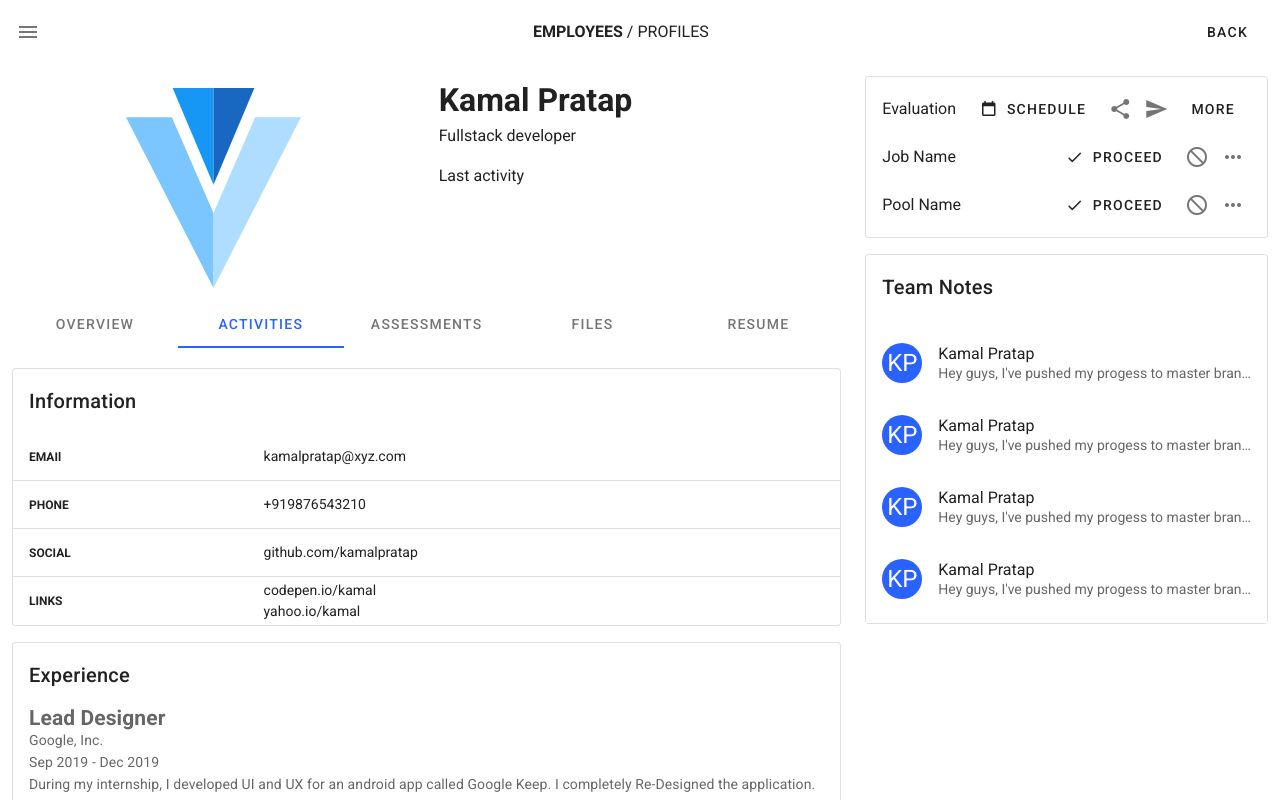
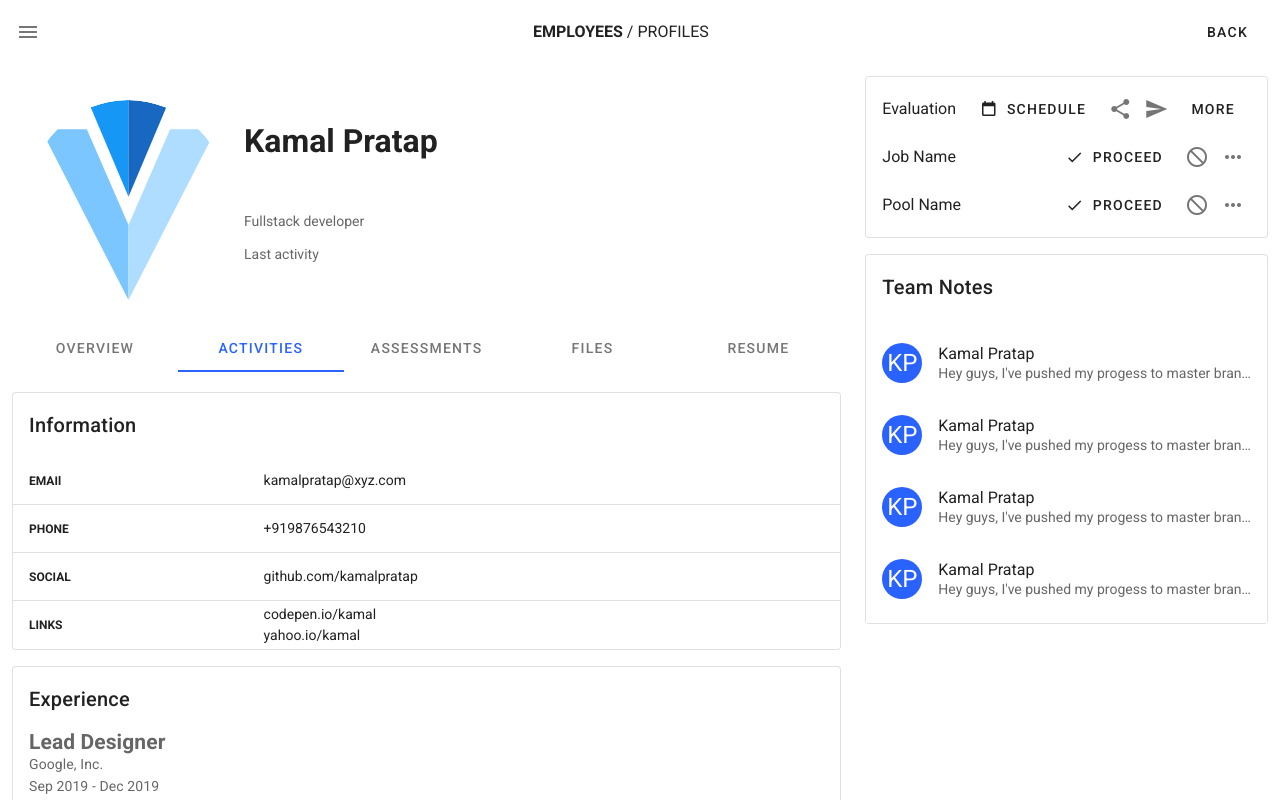
Before and after one commit to pSnehanshu/duckcart-project, a Vue app: page / in a window 1280 px wide. Shown: the top 800 px of the page. Built offline with nearby package versions, Linux system fonts and the light colour scheme.

Commit message:
updated left side user info

```diff
--- a/src/components/main-area.vue
+++ b/src/components/main-area.vue
@@ -4,16 +4,24 @@
       <!-- Left side -->
       <v-col cols="8">
         <!-- User info -->
-        <v-row>
-          <v-col>
-            <v-img :src="require('../assets/logo.svg')" class="my-3" contain height="200" />
-          </v-col>
-          <v-col>
-            <h1>Kamal Pratap</h1>
-            <p>Fullstack developer</p>
-            <p>Last activity</p>
-          </v-col>
-        </v-row>
+        <v-list three-line>
+          <v-list-item>
+            <v-list-item-avatar size="200">
+              <v-avatar size="200">
+                <v-img :src="require('../assets/logo.svg')" class="my-3" contain height="200" />
+              </v-avatar>
+            </v-list-item-avatar>
+            <v-list-item-content>
+              <v-list-item-title>
+                <h1>Kamal Pratap</h1>
+              </v-list-item-title>
+              <v-list-item-subtitle>
+                <p>Fullstack developer</p>
+                <p>Last activity</p>
+              </v-list-item-subtitle>
+            </v-list-item-content>
+          </v-list-item>
+        </v-list>
 
         <v-tabs fixed-tabs v-model="current_tab">
           <v-tab v-for="tab in info_tabs" :key="tab.name">{{ tab.label }}</v-tab>
```
